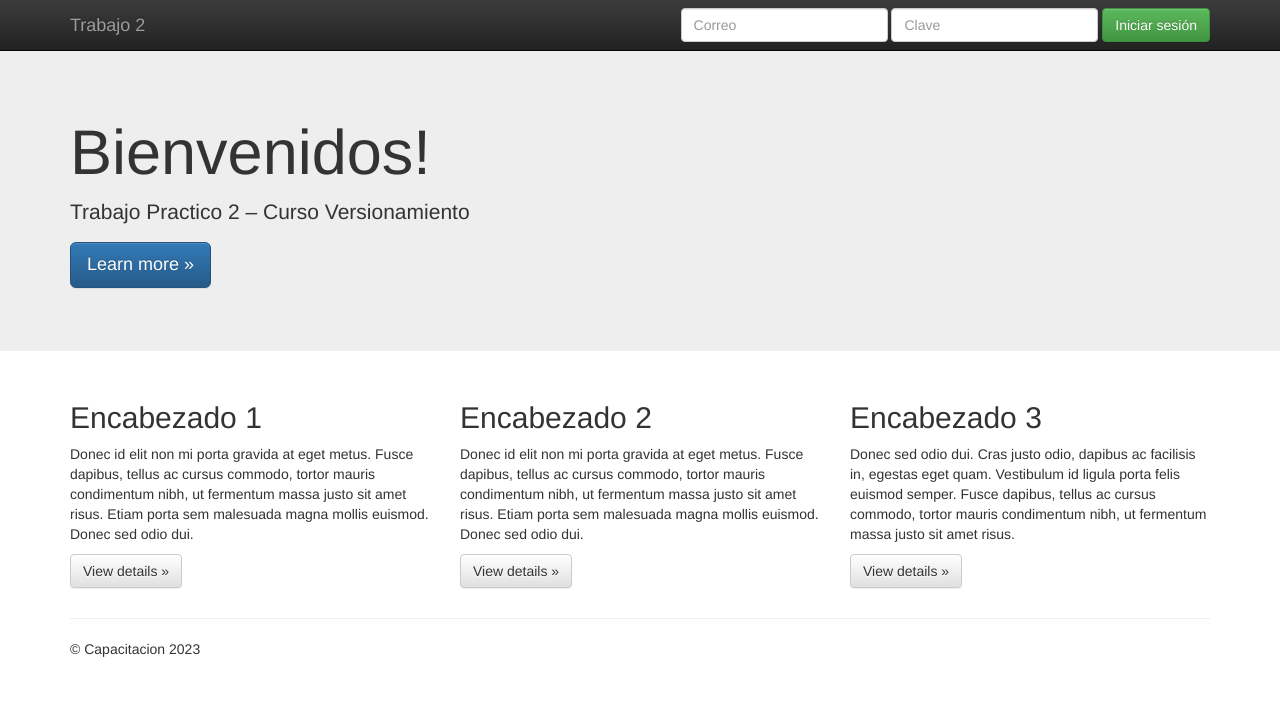
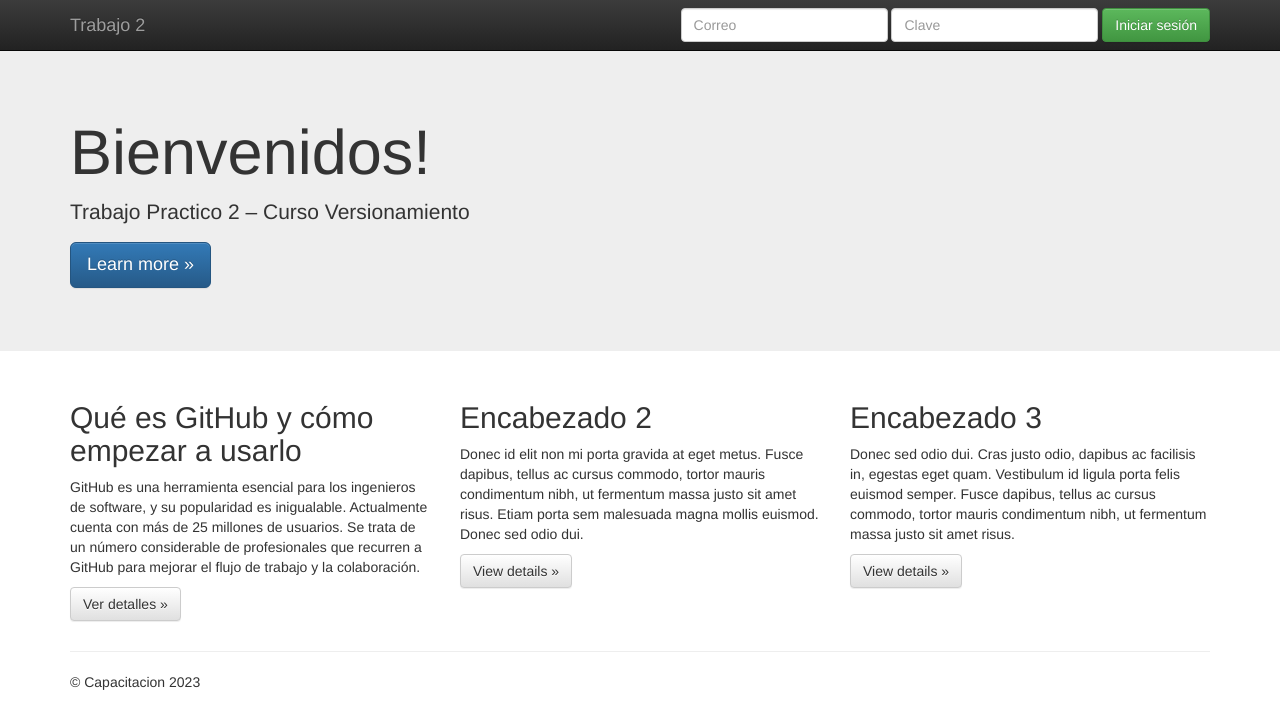
Before and after one commit to gbadilla/Trabajo2_gabriel_badilla, a plain HTML site: page index.html in a window 1280 px wide. Drawn offline with nearby package versions, Linux system fonts and the light colour scheme.

Commit message:
se realizan cambios al archivo index.html

```diff
--- a/index.html
+++ b/index.html
@@ -62,9 +62,9 @@
       <!-- Example row of columns -->
       <div class="row">
         <div class="col-md-4">
-          <h2>Encabezado 1</h2>
-          <p>Donec id elit non mi porta gravida at eget metus. Fusce dapibus, tellus ac cursus commodo, tortor mauris condimentum nibh, ut fermentum massa justo sit amet risus. Etiam porta sem malesuada magna mollis euismod. Donec sed odio dui. </p>
-          <p><a class="btn btn-default" href="#" role="button">View details &raquo;</a></p>
+          <h2>Qué es GitHub y cómo empezar a usarlo</h2>
+          <p>GitHub es una herramienta esencial para los ingenieros de software, y su popularidad es inigualable. Actualmente cuenta con más de 25 millones de usuarios. Se trata de un número considerable de profesionales que recurren a GitHub para mejorar el flujo de trabajo y la colaboración.</p>
+          <p><a class="btn btn-default" href="#" role="button">Ver detalles &raquo;</a></p>
         </div>
         <div class="col-md-4">
           <h2>Encabezado 2</h2>
```
